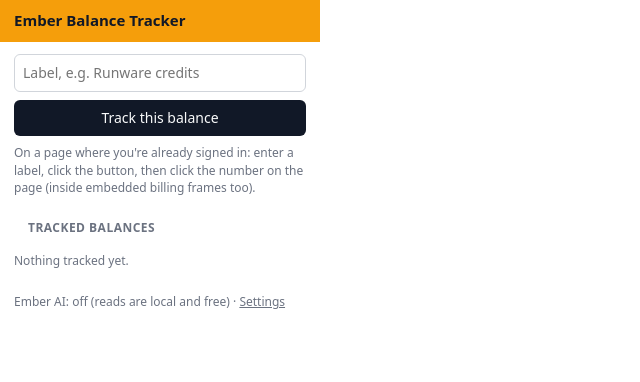
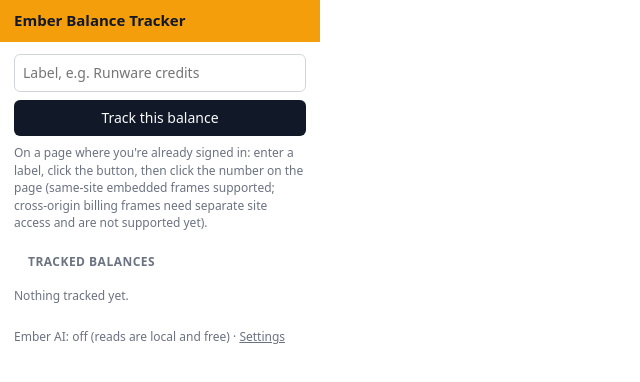
Before and after one commit to arii/ember-balance-tracker, a website with bundled scripts: page src/popup/popup.html in a window 1280 px wide. Shown: the whole page, without its empty margins (0-640 px from the left). Built offline with nearby package versions, Linux system fonts and the light colour scheme; some packages are replaced by stand-ins of ours; no server answers.

Commit message:
Update popup.html

```diff
--- a/src/popup/popup.html
+++ b/src/popup/popup.html
@@ -14,7 +14,7 @@
     <section id="train">
       <input id="label" type="text" placeholder="Label, e.g. Runware credits" maxlength="60" />
       <button id="train-btn" type="button">Track this balance</button>
-      <p class="hint">On a page where you're already signed in: enter a label, click the button, then click the number on the page (inside embedded billing frames too).</p>
+      <p class="hint">On a page where you're already signed in: enter a label, click the button, then click the number on the page (same-site embedded frames supported; cross-origin billing frames need separate site access and are not supported yet).</p>
     </section>
 
     <section id="trackers">
```
